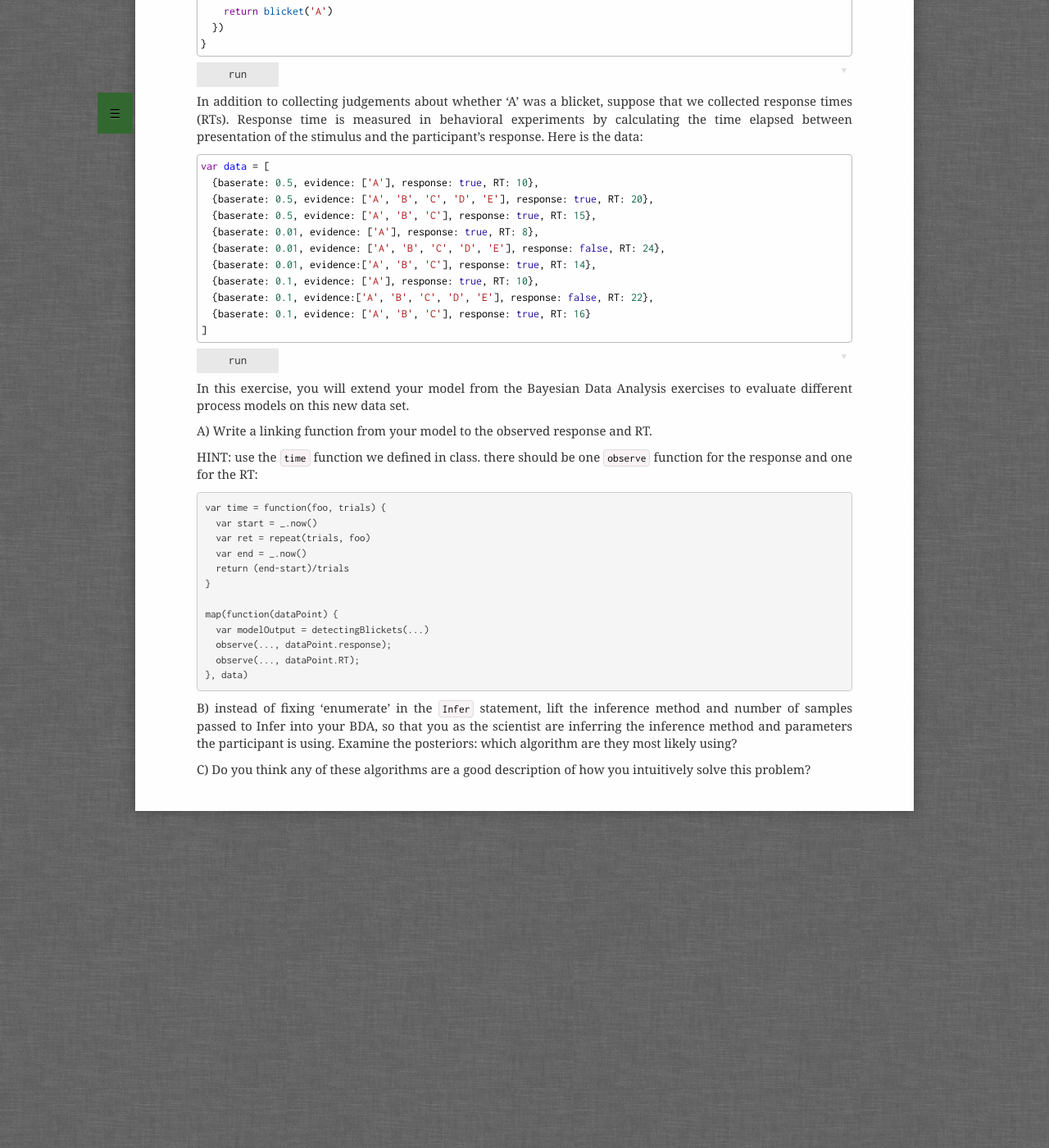
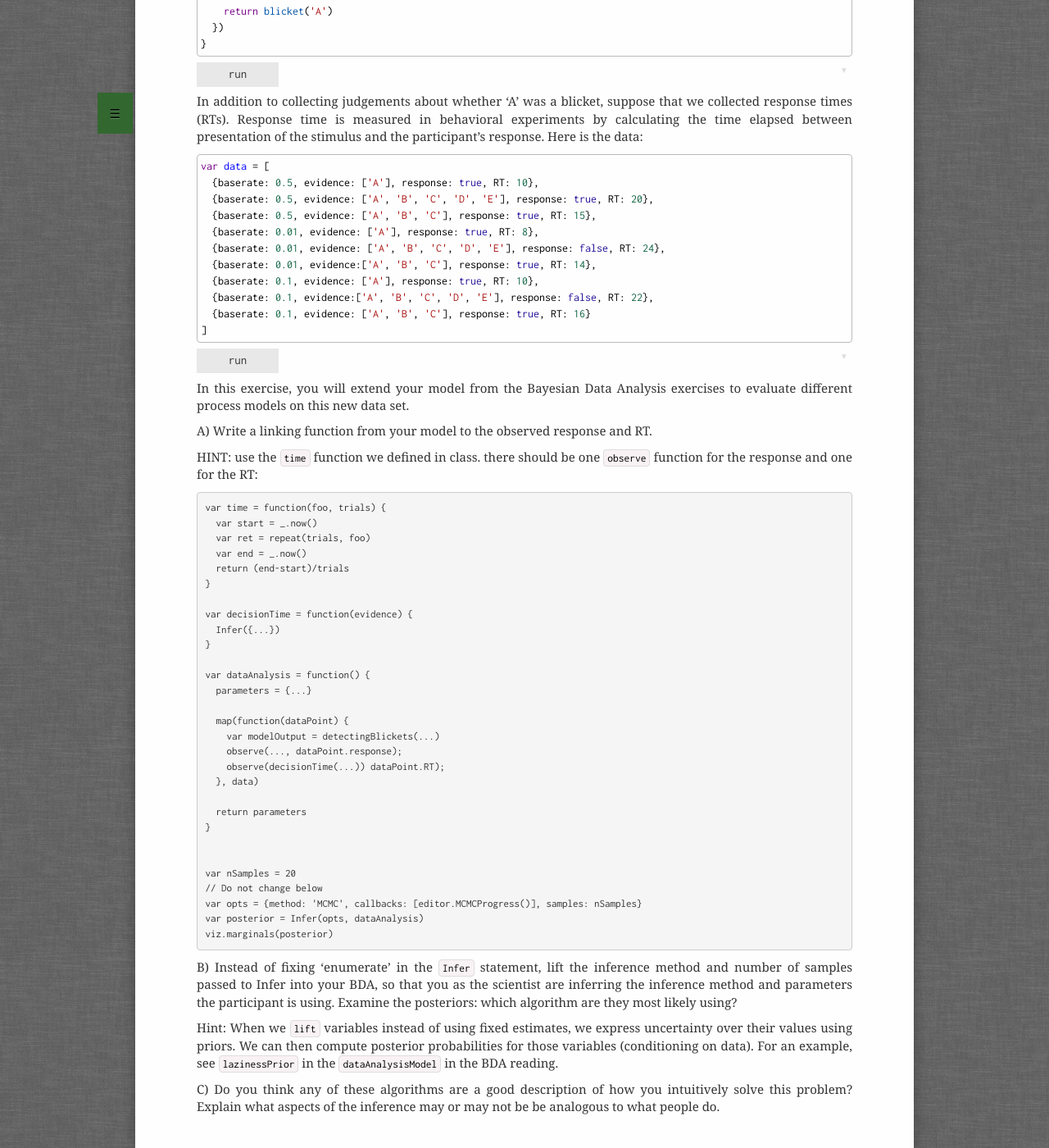
Before and after one commit to probmods/probmods2, a Jekyll site: the page built from exercises/process-models.md, in a window 1280 px wide and 1400 px high, scrolled down 486 px. Shown: the whole window at 82% size. Built offline with Jekyll 4.4.1, drawn with Linux system fonts in a browser that asks for light colours; a script that is not in the unit is left out.

Commit message:
add additional scaffolding to question.

```diff
--- a/exercises/process-models.md
+++ b/exercises/process-models.md
@@ -52,13 +52,32 @@
   return (end-start)/trials
 }
 
-map(function(dataPoint) {
-  var modelOutput = detectingBlickets(...)
-  observe(..., dataPoint.response);
-  observe(..., dataPoint.RT);
-}, data)
+var decisionTime = function(evidence) {
+  Infer({...})
+}
+
+var dataAnalysis = function() {
+  parameters = {...}
+
+  map(function(dataPoint) {
+    var modelOutput = detectingBlickets(...)
+    observe(..., dataPoint.response);
+    observe(decisionTime(...)) dataPoint.RT);
+  }, data)
+
+  return parameters
+}
+
+
+var nSamples = 20
+// Do not change below
+var opts = {method: 'MCMC', callbacks: [editor.MCMCProgress()], samples: nSamples}
+var posterior = Infer(opts, dataAnalysis)
+viz.marginals(posterior)
 ~~~~
 
-B) instead of fixing 'enumerate' in the `Infer` statement, lift the inference method and number of samples passed to Infer into your BDA, so that you as the scientist are inferring the inference method and parameters the participant is using. Examine the posteriors: which algorithm are they most likely using?
+B) Instead of fixing 'enumerate' in the `Infer` statement, lift the inference method and number of samples passed to Infer into your BDA, so that you as the scientist are inferring the inference method and parameters the participant is using. Examine the posteriors: which algorithm are they most likely using?
 
-C) Do you think any of these algorithms are a good description of how you intuitively solve this problem?
+Hint: When we `lift` variables instead of using fixed estimates, we express uncertainty over their values using priors. We can then compute posterior probabilities for those variables (conditioning on data). For an example, see `lazinessPrior` in the `dataAnalysisModel` in the BDA reading.
+
+C) Do you think any of these algorithms are a good description of how you intuitively solve this problem? Explain what aspects of the inference may or may not be be analogous to what people do.
```
